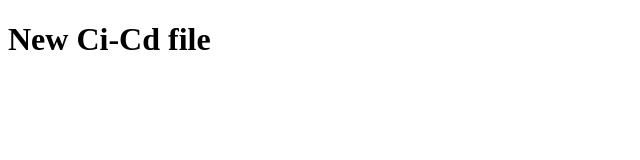
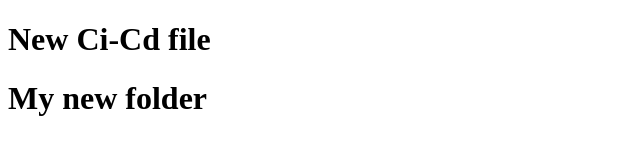
Before and after one commit to Tushar3497/Ci-Cd-demo1, a plain HTML site: page index.html in a window 1280 px wide. Shown: the whole page, without its empty margins (0-640 px from the left). Drawn offline with Linux system fonts and the light colour scheme.

Commit message:
second commit

```diff
--- a/index.html
+++ b/index.html
@@ -7,6 +7,6 @@
 </head>
 <body>
     <h1> New Ci-Cd file</h1>
-
+   <h1>My new folder</h1>
 </body>
 </html>
```
